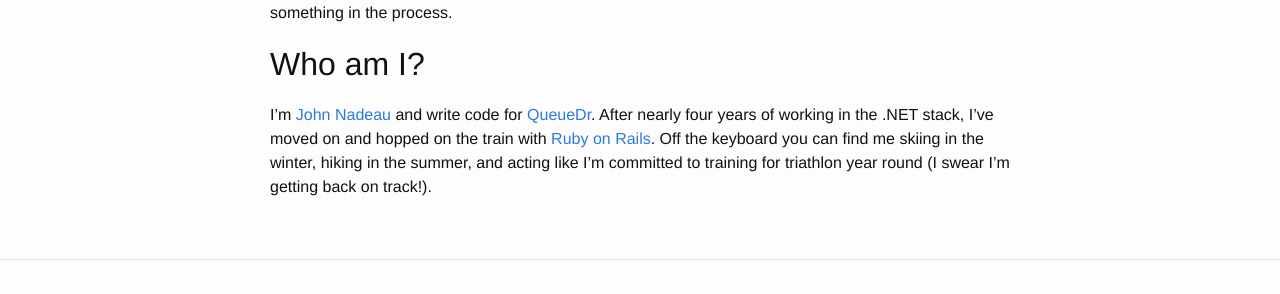
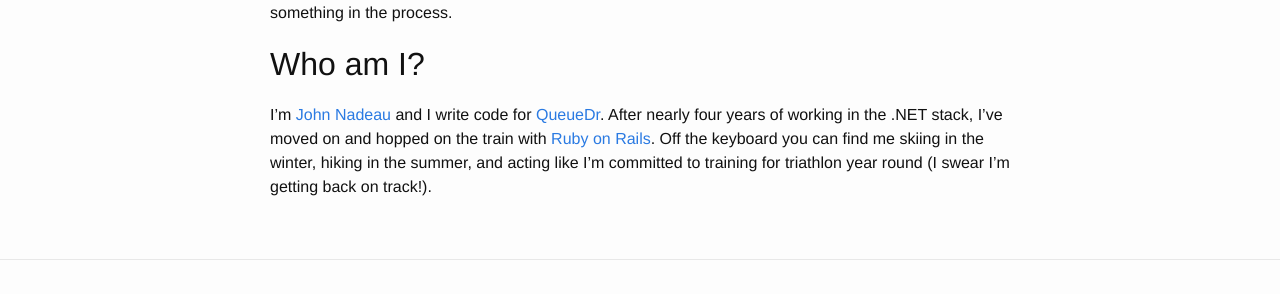
Before and after one commit to johnnadeau/johnnadeau.github.io, a Jekyll site: the page built from _posts/2014-10-30-embarking-on-a-new-adventure.markdown, in a window 1280 px wide. Shown: the part 271-565 px from the top of the page. Built offline with Jekyll 4.4.1, drawn with Linux system fonts in a browser that asks for light colours.

```diff
--- a/_posts/2014-10-30-embarking-on-a-new-adventure.markdown
+++ b/_posts/2014-10-30-embarking-on-a-new-adventure.markdown
@@ -12,7 +12,7 @@ something in the process.
 
 ## Who am I?
 
-I'm [John Nadeau](http://johnnadeau.me) and write code for [QueueDr](http://queuedr.com). After nearly four years of working in the .NET stack, I've moved on and hopped on the train with [Ruby on Rails](http://rubyonrails.org/).
+I'm [John Nadeau](http://johnnadeau.me) and I write code for [QueueDr](http://queuedr.com). After nearly four years of working in the .NET stack, I've moved on and hopped on the train with [Ruby on Rails](http://rubyonrails.org/).
 Off the keyboard you can find me skiing in the winter, hiking in the summer, and
 acting like I'm committed to training for triathlon year round (I swear I'm getting
 back on track!).
```
